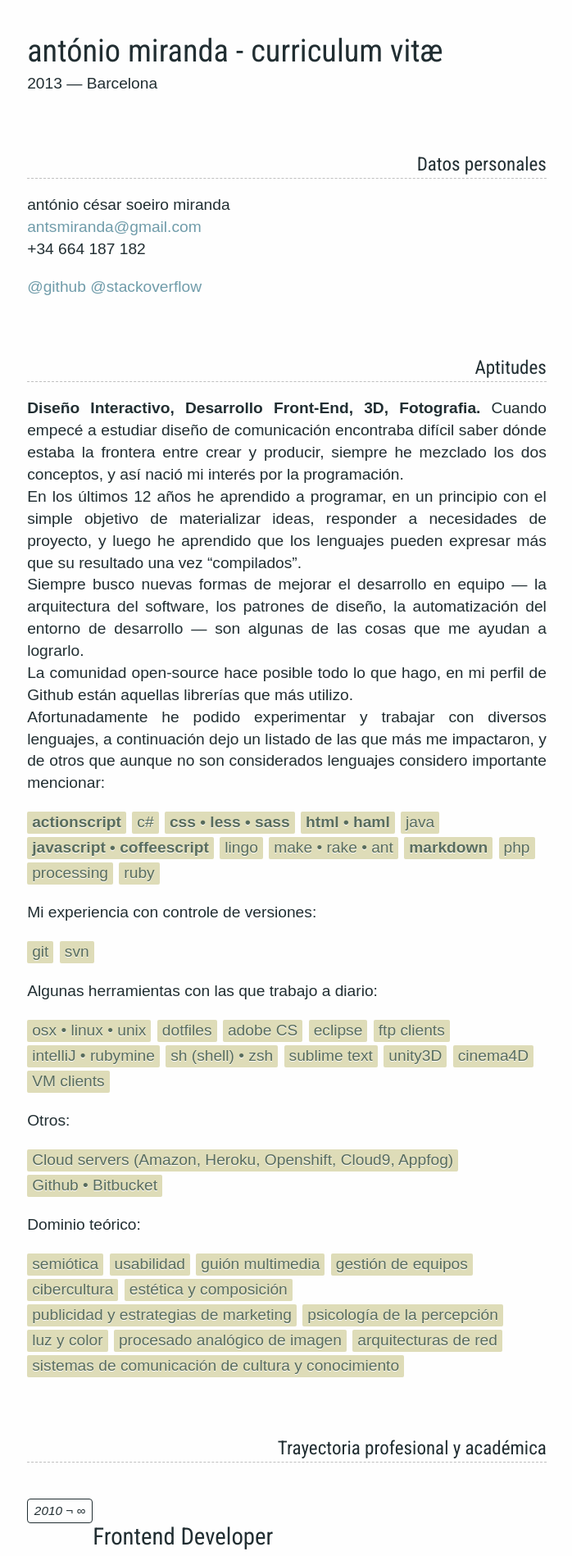
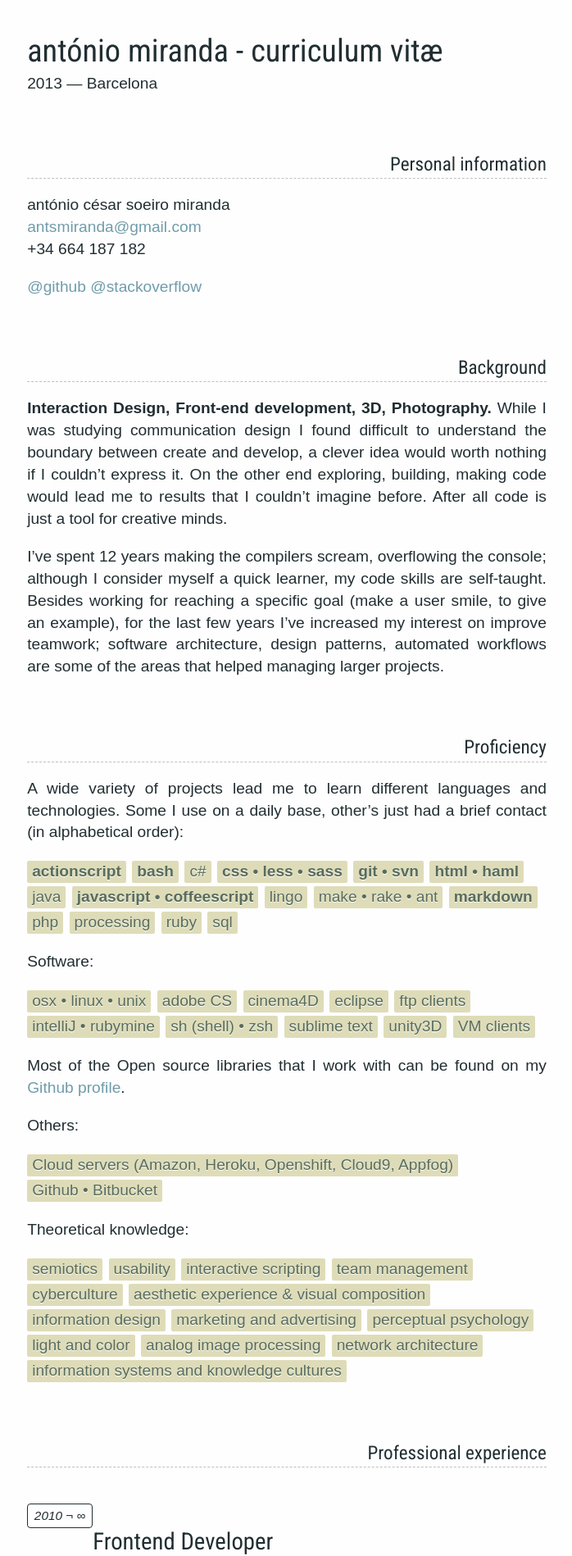
Before and after one commit to am/cv, a Jekyll site: the page built from index.md, in a window 1280 px wide. Shown: the top 1898 px of the page at 82% size, without its empty margins (290-988 px from the left). Built offline with Jekyll 4.4.1, drawn with Linux system fonts in a browser that asks for light colours; Markdown is read by kramdown in place of the engine named in the settings; some of the changed text lies outside the part shown.

Commit message:
Added english version as default
Improve background text.
Add spanish version as secondary option.
Fix path to css.
Update readme.

```diff
--- a/_layouts/default.html
+++ b/_layouts/default.html
@@ -3,7 +3,7 @@
 <head>
   <meta charset=utf-8 />
   <title>antónio miranda - curriculum vitæ</title>
-  <link rel="stylesheet" href="css/style.css" />
+  <link rel="stylesheet" href="{{ page.css_path }}css/style.css" />
 </head>
 <body>
   <div id="main" class="markdown">
--- a/css/style.css
+++ b/css/style.css
@@ -100,7 +100,7 @@ ul li {
 }
 ol {
   list-style: none;
-  padding-left:1.2em;
+  padding-left:0;
 }
 blockquote {
   margin-left: 1em;
--- a/index.md
+++ b/index.md
@@ -3,7 +3,7 @@ title: cv - antonio miranda
 layout: default
 ---
 
-Datos personales
+Personal information
 ----------------
 antónio césar soeiro miranda
 [antsmiranda@gmail.com](mailto:antsmiranda@gmail.com "contact me")
@@ -12,17 +12,23 @@ antónio césar soeiro miranda
 [@github](http://github.com/am "am @ github")
 [@stackoverflow](http://stackoverflow.com/users/220272 "am @ stackoverflow")
 
-Aptitudes
----------
-**Diseño Interactivo, Desarrollo Front-End, 3D, Fotografia.** Cuando empecé a estudiar diseño de comunicación encontraba difícil saber dónde estaba la frontera entre crear y producir, siempre he mezclado los dos conceptos, y así nació mi interés por la programación.
-En los últimos 12 años he aprendido a programar, en un principio con el simple objetivo de materializar ideas, responder a necesidades de proyecto, y luego he aprendido que los lenguajes pueden expresar más que su resultado una vez "compilados".
-Siempre busco nuevas formas de mejorar el desarrollo en equipo — la arquitectura del software, los patrones de diseño, la automatización del entorno de desarrollo — son algunas de las cosas que me ayudan a lograrlo.
-La comunidad open-source hace posible todo lo que hago, en mi perfil de Github están aquellas librerías que más utilizo.
-Afortunadamente he podido experimentar y trabajar con diversos lenguajes, a continuación dejo un listado de las que más me impactaron, y de otros que aunque no son considerados lenguajes considero importante mencionar:
+Background
+----------
+
+**Interaction Design, Front-end development, 3D, Photography.** While I was studying communication design I found difficult to understand the boundary between create and develop, a clever idea would worth nothing if I couldn’t express it. On the other end exploring, building, making code would lead me to results that I couldn’t imagine before. After all code is just a tool for creative minds.
+
+I’ve spent 12 years making the compilers scream, overflowing the console; although I consider myself a quick learner, my code skills are self-taught. Besides working for reaching a specific goal (make a user smile, to give an example), for the last few years I’ve increased my interest on improve teamwork; software architecture, design patterns, automated workflows are some of the areas that helped managing larger projects.
+
+Proficiency
+-----------
+
+A wide variety of projects lead me to learn different languages and technologies. Some I use on a daily base, other’s just had a brief contact (in alphabetical order):
 
 - **actionscript**
+- **bash**
 - c#
 - **css • less • sass**
+- **git • svn**
 - **html • haml**
 - java
 - **javascript • coffeescript**
@@ -32,56 +38,54 @@ Afortunadamente he podido experimentar y trabajar con diversos lenguajes, a cont
 - php
 - processing
 - ruby
+- sql
 
-Mi experiencia con controle de versiones:
-
-- git
-- svn
-
-Algunas herramientas con las que trabajo a diario:
+Software:
 
 - osx • linux • unix
-- dotfiles
 - adobe CS
+- cinema4D
 - eclipse
 - ftp clients
 - intelliJ • rubymine
 - sh (shell) • zsh
 - sublime text
 - unity3D
-- cinema4D
 - VM clients
 
-Otros:
+Most of the Open source libraries that I work with can be found on my [Github profile](https://github.com/am/following "stared").
+
+Others:
 
 - Cloud servers (Amazon, Heroku, Openshift, Cloud9, Appfog)
 - Github • Bitbucket
 
-Dominio teórico:
+Theoretical knowledge:
 
-- semiótica
-- usabilidad
-- guión multimedia
-- gestión de equipos
-- cibercultura
-- estética y composición
-- publicidad y estrategias de marketing
-- psicología de la percepción
-- luz y color
-- procesado analógico de imagen
-- arquitecturas de red
-- sistemas de comunicación de cultura y conocimiento
+- semiotics
+- usability
+- interactive scripting
+- team management
+- cyberculture
+- aesthetic experience & visual composition
+- information design
+- marketing and advertising
+- perceptual psychology
+- light and color
+- analog image processing
+- network architecture
+- information systems and knowledge cultures
 
 
-Trayectoria profesional y académica
------------------------------------
+Professional experience
+-----------------------
 
 _2010 ¬ ∞_
 ### Frontend Developer
 #### [DoubleYou](http://www.doubleyou.com/ "Doubleyou")
 
-Barcelona, España
-Creative developer
+Barcelona, Spain
+Creative front-end developer
 
 - Arbora (eusonia, evax)
 - Atrapalo
@@ -104,9 +108,8 @@ _2008 ¬ 2010_
 ### Interactive Developer
 #### [Igriega](http://www.igriega-comunicacion.com/ "Igriega")
 
-Barcelona, España
-dirección de arte, gestión de medios de comunicación, diseño web, aplicaciones multimedia, video, animación
-3d
+Barcelona, Spain
+art direction, communications media management, web design, multimedia applications, video, 3d animation
 
 - Bugaboo
 - Esad Business School
@@ -119,8 +122,8 @@ _2008 ¬ 2008_
 ### Interactive Developer
 #### [Via71](http://www.via71.com/ "Via71")
 
-Barcelona, España
-dirección de arte, diseño web, aplicaciones multimedia, video, animación 3d
+Barcelona, Spain
+art direction, web design, multimedia applications, video, 3d animation
 
 - AAA la salle trives
 - Grupo Duplex
@@ -132,8 +135,8 @@ _2006 ¬ 2008_
 #### Complexresponse
 
 Portugal
-dirección de arte, gestión de medios de comunicación, diseño gráfico, fotografia, ilustración, diseño web,
-aplicaciones multimedia, video, animación 3d en colaboración con marta pinto
+art direction, communications media management, graphic design, photography, illustration, web design,
+multimedia applications, video, 3d animation — in collaboration with marta pinto
 
 - Centro de Estudo de Esposende
 - Chemega Design
@@ -148,26 +151,25 @@ _2004 ¬ 2006_
 #### omf - arquitectura e design, lda
 
 Portugal
-dirección de arte, diseño gráfico, fotografia, ilustración, escaparatismo, diseño web, aplicaciones multimedia, video, animación 3d, promoción de eventos culturales, concepción del espacio arquitectónico y su envolvente visual
+art direction, graphic design, photography, illustration, window dressing, web design, multimedia applications, video, 3d animation, promotion of cultural events, environmental design
 
-- Alfapar (promoção imobiliária)
+- Alfapar (real estate)
 - Artisforum
 - Camara Municipal de Esposende
-- Casa de Vilacetinho (produção de vinhos)
+- Casa de Vilacetinho (winemaking)
 - Cecominsa (real estate)
 - Centro de Imagiologia da Trindade
 - Cipriano Joias
-- Con6 (promoção imobiliária)
-- Éobra (edições fotográficas)
+- Con6 (real estate)
+- Éobra (editorial photography)
 - Forbody (sportswear)
 - Gestibérica (real estate)
 - Gti - gabinete de apoio técnico ao investimento
-- Noviente (comércio de artigos de decoração)
-- Oficinas da Casa
-- Ogma (soluciones inmobiliarias)
-- Parúnico (revista de moda)
+- Noviente
+- Ogma (real estate)
+- Parúnico (fashion magazine)
 - Pizza&ca
-- Quinta d’amares (produção de vinhos)
+- Quinta d’amares (winemaking)
 - Silence Developments
 - Stonecub
 - Tioccha Kids Wear
@@ -178,7 +180,7 @@ _2003 ¬ 2004_
 #### Contacto Visual - Serviços de Informática Unip Lda
 
 Portugal
-elaboración de proyectos web, aplicativos multimédia, animación 3d
+web applications and multimedia development, 3d animation
 
 - Tintas Lacca
 - Ourivesaria Tavares
@@ -190,7 +192,7 @@ _2003 ¬ 2003_
 #### Freelance
 
 Estonia
-elaboración de proyectos gráficos en colaboración con kristjan mändmaa y vitor aguiar
+graphic design projects with kristjan mändmaa y vitor aguiar
 
 - Krediidipank
 
@@ -199,7 +201,7 @@ _2000 ¬ 2003_
 #### Freelance
 
 Portugal
-elaboración de proyectos web y gráficos en colaboración con joão sousa lopes
+graphic design projects in collaboration with joão sousa lopes
 
 - Neopul
 - Genium
@@ -207,51 +209,52 @@ elaboración de proyectos web y gráficos en colaboración con joão sousa lopes
 - Etfor
 
 
-Educación Académica
--------------------
+Academic education
+------------------
 
 _2003 ¬ 2004_
-### Curso de diseño, opción comunicación
-#### Escola Superior de Artes e Design
+### MA in communication design
+#### [Escola Superior de Artes e Design](http://esad.pt/ "esad")
 
-**Licenciatura** correspondiendo a 240 créditos ects, con la clasificación final de 15 puntos, escala B en la clasificación ects
+**Master** validates 240 credits ects. 15 points, equals to degree B in the ects classification
 
 _1999 ¬ 2002_
 ### Bachelor's degree, Design and Applied Arts
-#### Escola Superior de Artes e Design
+#### [Escola Superior de Artes e Design](http://esad.pt/ "esad")
 
-**Diplomatura**
+**Bachelor**
 
 _1996 ¬ 1999_
-### Curso de secundaria, artes visuais
-#### Escola Soares dos Reis’, Porto
+### Secondary education, visual arts
+#### Escola Soares dos Reis, Porto
 
-Formación Profesional
----------------------
+Professional education
+----------------------
 
 _2005_
-### ane
-#### formación pedagógica de formadores (105 hrs.)
-Clasificación B
+### professional Trainer Certificate (105 hrs.)
+#### [ANE](http://www.ane.pt/ "Ane")
+classification B
 
 _2004_
-### gti
-#### inglés comercial (100 hrs.)
-Clasificación A
+### business English (100 hrs.)
+#### [GTI](http://www.gti.pt/ "Gti")
+classification A
 
-Idiomas
--------
+Natural languages
+-----------------
 
-1. **Portugués**
-2. **Inglés**
-3. **Español**
+1. **Portuguese** (mother tongue)
+2. **English** (full professional proficiency)
+3. **Spanish** (full professional proficiency)
+4. **Catalan and French** (elementary proficiency)
 
-Reconocimientos y premios
--------------------------
+Awards & honors
+---------------
 
 _2012_
 ### Laus de Plata
-#### web y medios digitales
+#### web & digital media
 Campaña de "Revívelo", de Atrápalo
 
 
@@ -263,27 +266,24 @@ Makeitcount: Propósitos En Gigafoto
 
 _2003_
 ### ISTD
-#### esad
+#### [ESAD](http://esad.pt/ "esad")
 
-Print, electronic media, alternative media project - mérito — http://www.istd.org.uk/
+Print, electronic media, alternative media project - merit — http://www.istd.org.uk/
 
 _2002_
 ### porto na rota dos vinhos
-#### esad / porto na rota dos vinhos
+#### [ESAD](http://esad.pt/ "esad") / porto na rota dos vinhos
 
-Proyeto seleccionado
+Selected project
 
-Cursos
-------
+Workshops
+---------
 
 ### conversing work
-orientado por **tomato design** - OFFF 2005
+by **tomato design** - OFFF 2005
 
 ### uno uno prima
-orientado por **william klein**, **emir kusturica** y **michelangelo pistoletto**
+by **william klein**, **emir kusturica** and **michelangelo pistoletto**
 
 ### conformar papel
 #### esad \ loja do nunca
-
-muestras / conferencias
------------------------
```
Also changed, not shown: es.md (added, +287 -0 lines), README.md.
